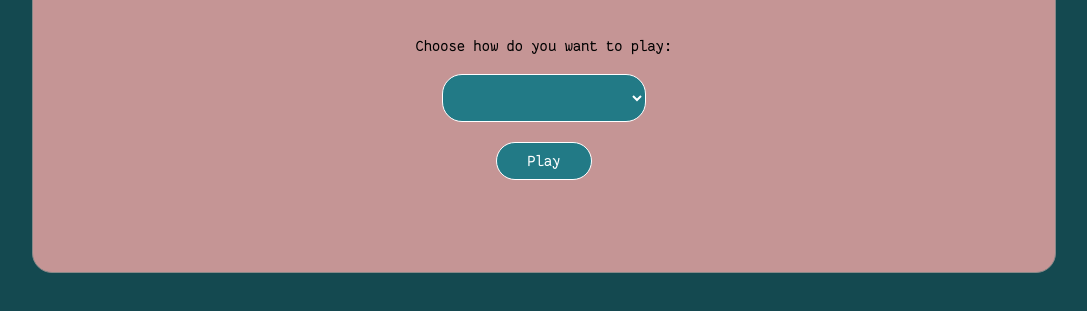
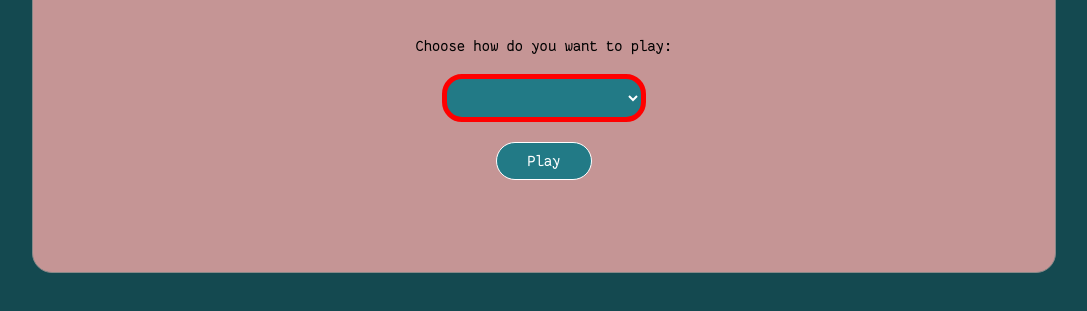
Before and after one commit to LucaBert89/Rock-paper-scissor-game, a website with bundled scripts: page index.html in a window 1280 px wide. Both pictures are taken after a click on the element "Play". Shown: the part 335-646 px from the top of the page, without its empty margins (96-1183 px from the left). Built offline with nearby package versions, Linux system fonts and the light colour scheme.

Commit message:
error-selection-start-game

```diff
--- a/assets/js/index.js
+++ b/assets/js/index.js
@@ -18,6 +18,8 @@ window.load = (function() {
 
 //creation of the game
 function handCreation() {
+    document.querySelector(".start-game__selector").style.borderColor = "#fff"
+    document.querySelector(".start-game__selector").style.borderWidth = "1px"
     const selectedValue = localStorage.getItem("selectedValue");
     if(selectedValue !== null) {
         const modal = document.querySelector(".start-game__modal");
@@ -33,7 +35,8 @@ function handCreation() {
         modal.style.display = "none";
         battle(selectedValue, playerHand, modal);
     } else {
-        console.log("error")
+        document.querySelector(".start-game__selector").style.borderColor = "red"
+        document.querySelector(".start-game__selector").style.borderWidth = "5px"
     }
 };
 
--- a/index.html
+++ b/index.html
@@ -15,9 +15,9 @@
           <h1>Welcome to paper, rock, scissor game!</h1>
           <label for="players">Choose how do you want to play:</label>
           <select class="start-game__selector" id="players" required>
-            <option class="start-game__playerNumber" value=""></li>
-            <option class="start-game__playerNumber" value="Cpu vs Cpu">Cpu vs Cpu</li>
-            <option class="start-game__playerNumber" value="Player vs Cpu">Player vs Cpu</li>
+            <option class="start-game__playerNumber" value=""></option>
+            <option class="start-game__playerNumber" value="Cpu vs Cpu">Cpu vs Cpu</option>
+            <option class="start-game__playerNumber" value="Player vs Cpu">Player vs Cpu</option>
         </select>
         <div class="start-game__btn">Play</div>
         </div>
```
